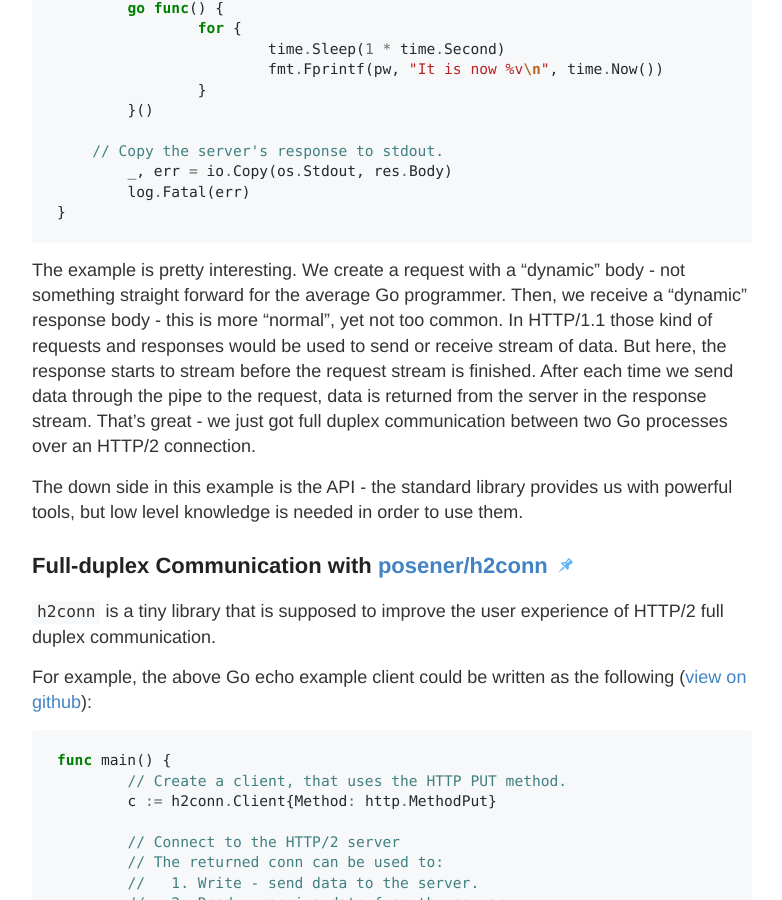
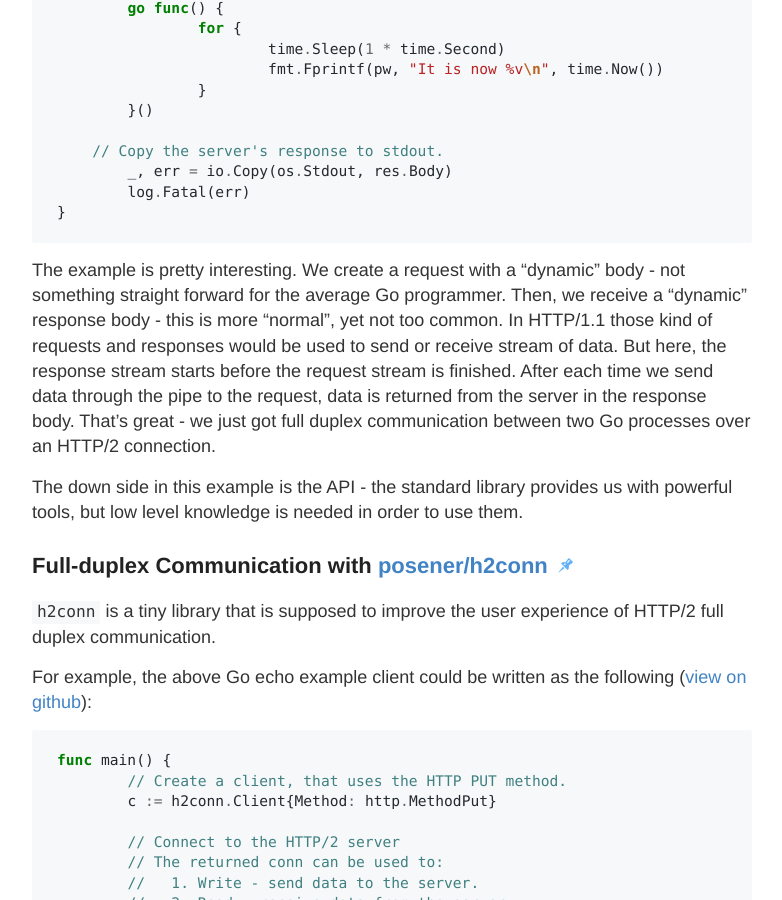
Before and after one commit to posener/posener.github.io, a Jekyll site: the page built from _posts/2018-07-21-http2.md, in a window 1280 px wide and 900 px high, scrolled down 9505 px. Shown: the whole window, without its empty margins (248-1030 px from the left). Built offline with Jekyll 4.4.1, drawn with Linux system fonts in a browser that asks for light colours; comment, search, counter and statistics services are not loaded.

Commit message:
one more small fix

```diff
--- a/_posts/2018-07-21-http2.md
+++ b/_posts/2018-07-21-http2.md
@@ -412,9 +412,8 @@ func main() {
 The example is pretty interesting. We create a request with a "dynamic" body - not something straight forward for the
 average Go programmer. Then, we receive a "dynamic" response body - this is more "normal", yet not too common.
 In HTTP/1.1 those kind of requests and responses would be used to send or receive stream of data.
-But here, the response starts to stream before the request stream is finished.
-After each time we send data through the pipe to the request, data is returned from the server in the response
-stream.
+But here, the response stream starts before the request stream is finished.
+After each time we send data through the pipe to the request, data is returned from the server in the response body.
 That's great - we just got full duplex communication between two Go processes over an HTTP/2 connection.
 
 The down side in this example is the API - the standard library provides us with powerful tools,
```
